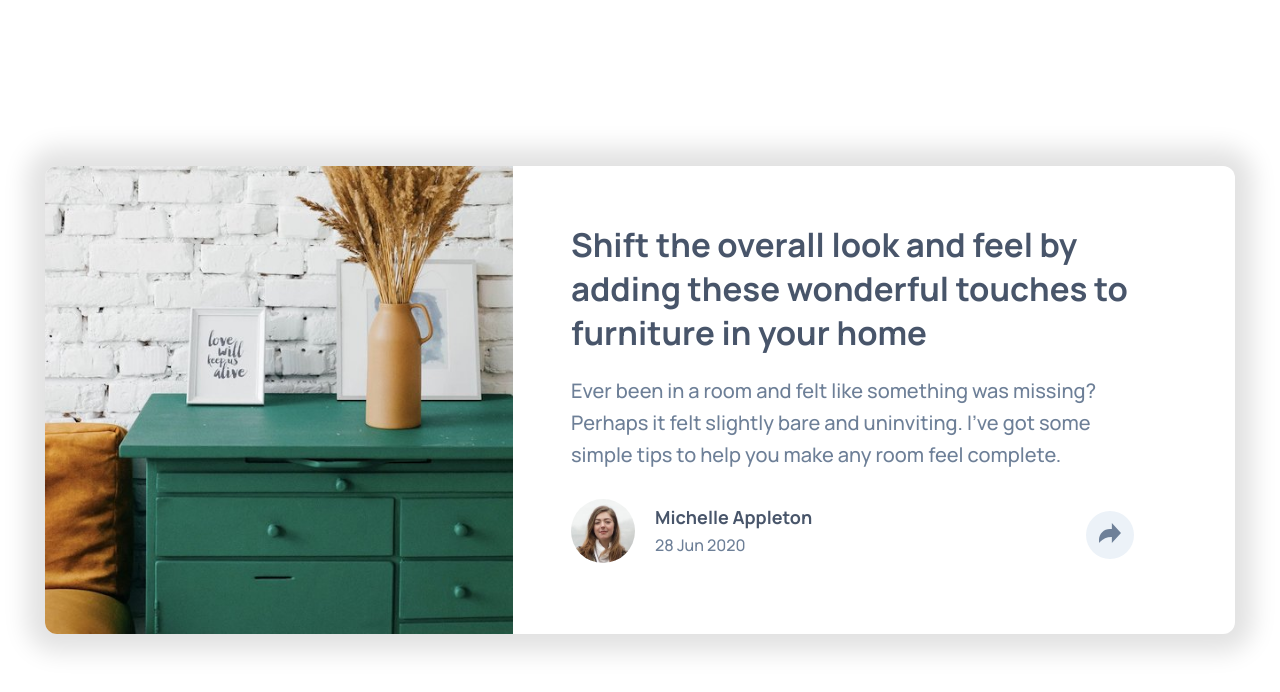
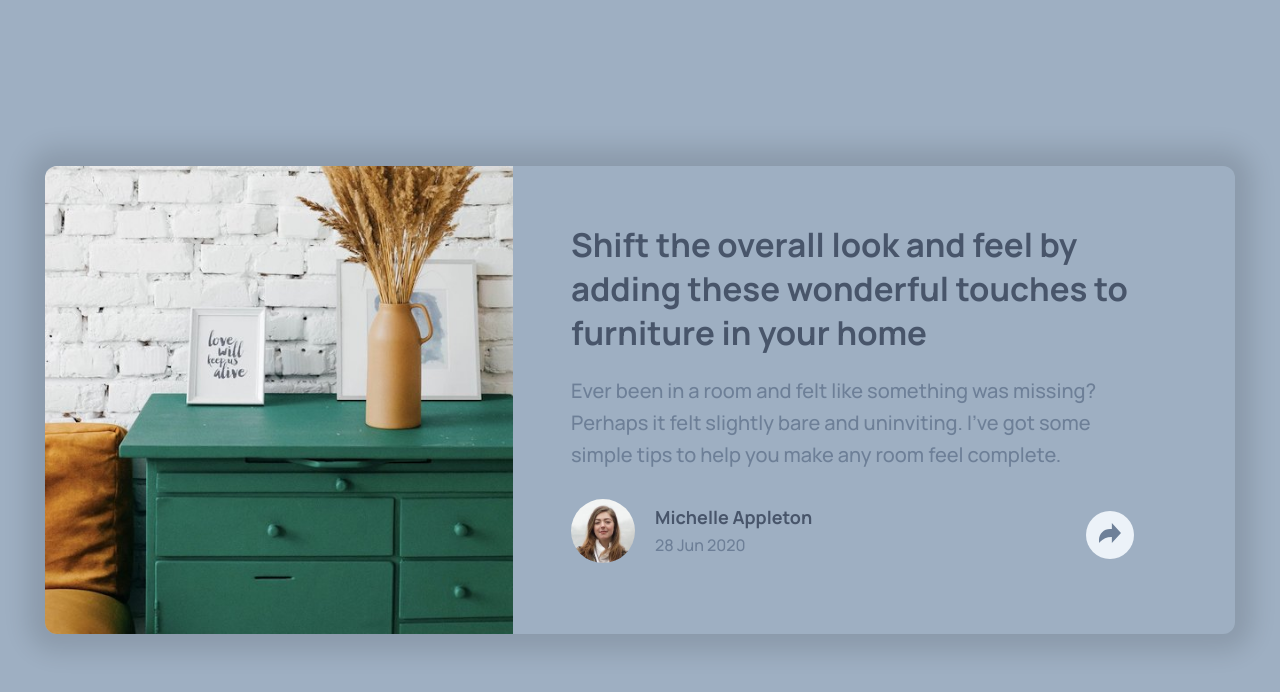
Before and after one commit to a-dri-an-S/article-preview, a React (Create React App) app: page / in a window 1280 px wide. Shown: the top 692 px of the page. Built offline with nearby package versions, Linux system fonts and the light colour scheme.

Commit message:
updated background color

```diff
--- a/src/styles/index.css
+++ b/src/styles/index.css
@@ -9,6 +9,7 @@ html {
 
 body {
   margin: 0;
+  background-color: var(--grayish-blue);
   font-family: 'Manrope', sans-serif;
   font-size: 13px;
   -webkit-font-smoothing: antialiased;
```
